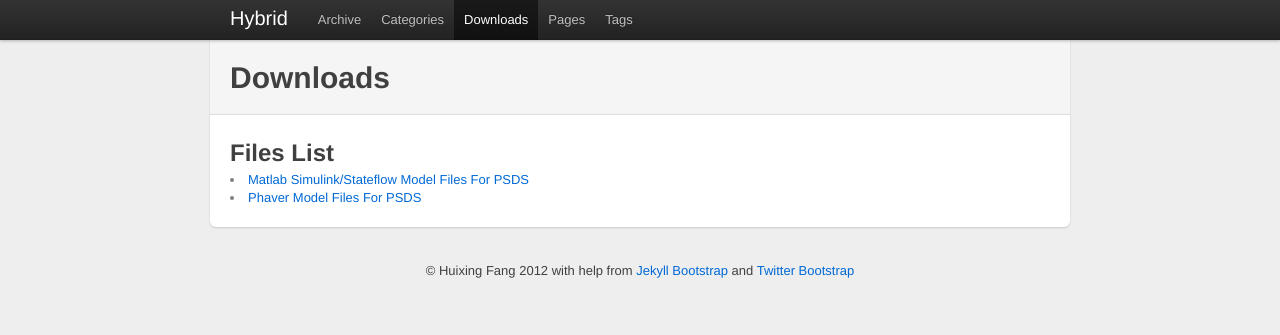
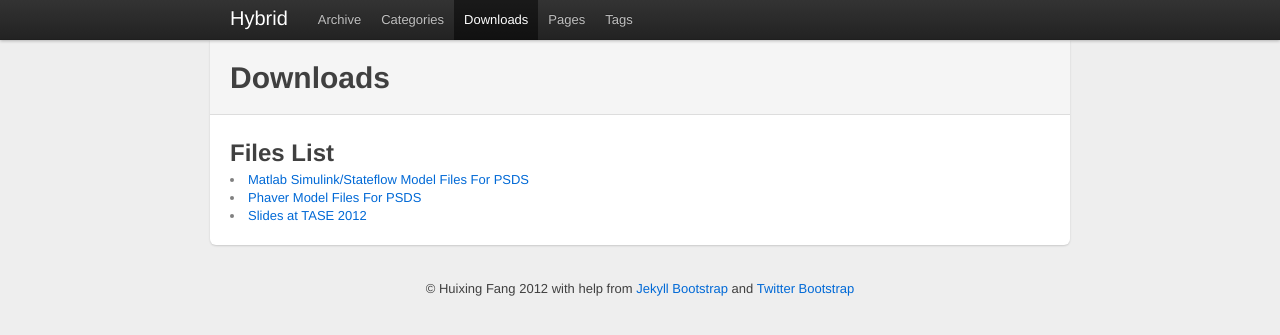
Before and after one commit to fanghuixing/fanghuixing.github.com, a Jekyll site: the page built from download.html, in a window 1280 px wide. Shown: the top 335 px of the page. Built offline with Jekyll 4.4.1, drawn with Linux system fonts in a browser that asks for light colours.

Commit message:
add slides at TASE 2012

```diff
--- a/download.html
+++ b/download.html
@@ -12,3 +12,6 @@ group: navigation
 <li>
 <a href="assets/files/subway_verification.zip">Phaver Model Files For PSDS</a>
 </li>
+<li>
+<a href="assets/files/FormalVerificationAndSimulation.pdf">Slides at TASE 2012</a>
+</li>
```
Also changed, not shown: 1 other file.
